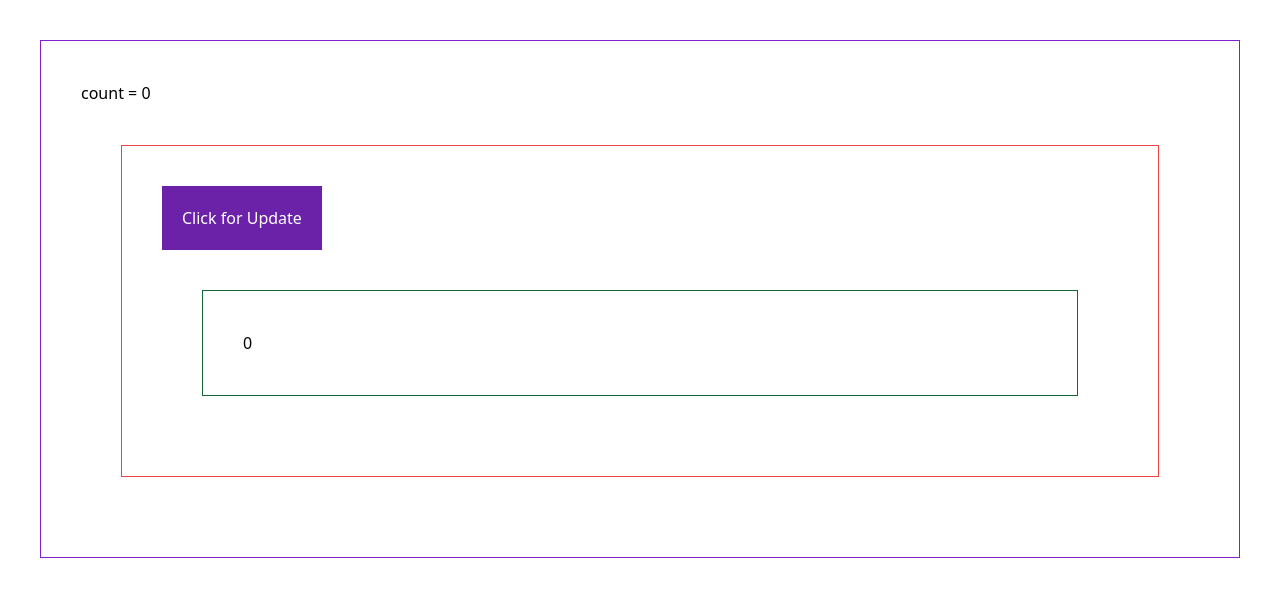
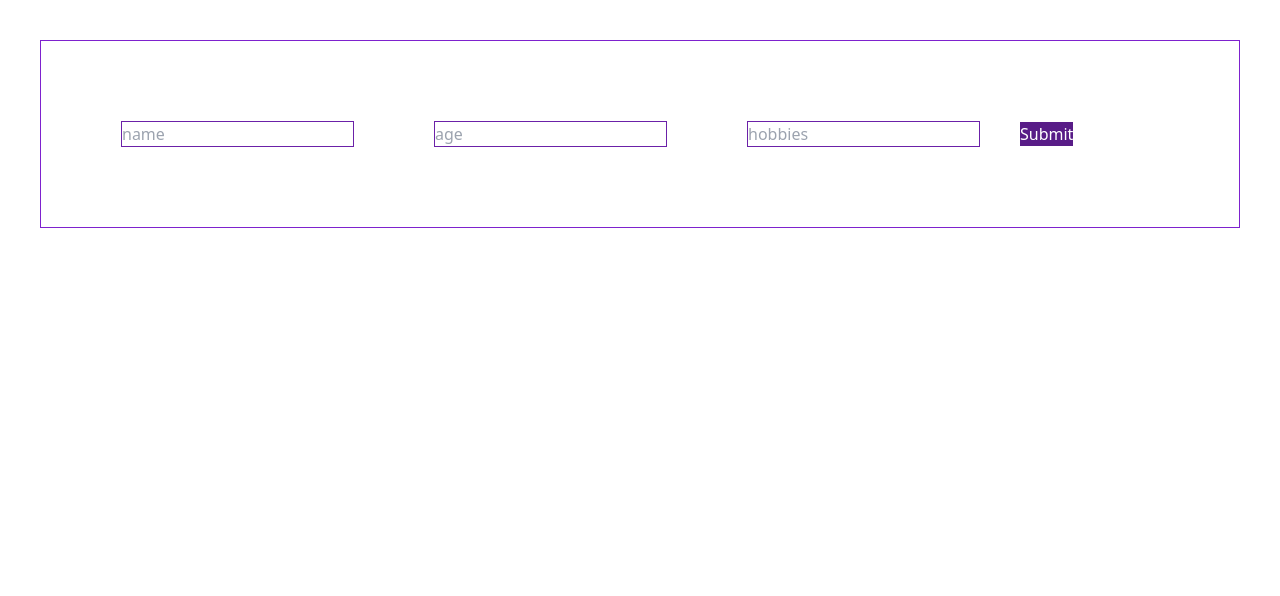
Before and after one commit to Yeakub1/todo-counter, a React (Vite) app: page / in a window 1280 px wide. Shown: the top 596 px of the page. Built offline with nearby package versions, Linux system fonts and the light colour scheme.

Commit message:
UserInfoWithUseState

```diff
--- a/src/App.tsx
+++ b/src/App.tsx
@@ -1,12 +1,12 @@
 import { useState } from "react";
 import CounterWithFuncationComponent from "./components/CounterWithFuncation";
+import UserInfoWithUseState from "./components/UserInfoWithUseState";
 
 function App() {
-  const [count, setCount] = useState(0);
+  // const [count, setCount] = useState(0);
   return (
     <div className="border border-purple-700 p-10 m-10">
-      <h1>count = { count}</h1>
-      <CounterWithFuncationComponent count={ count} setCount={setCount} />
+    <UserInfoWithUseState/>
     </div>
   );
 }
--- /dev/null
+++ b/src/components/UserInfoWithUseState.tsx
@@ -0,0 +1,40 @@
+import { useState } from "react";
+
+const UserInfoWithUseState = () => {
+  const [user, setUser] = useState({ name: "", age: "0", hobbies: [] });
+
+  return (
+    <form>
+      <input
+        onChange={(e) => setUser({ ...user, name: e.target.value })}
+        className="border border-purple-800 m-10"
+        type="text"
+        name="name"
+        id="name"
+        placeholder="name"
+      />
+      <input
+        onChange={(e) => setUser({ ...user, age: e.target.value })}
+        className="border border-purple-800 m-10"
+        type="number"
+        name="age"
+        id="age"
+        placeholder="age"
+      />
+      <input
+        onChange={(e) => setUser({ ...user, hobbies: [...user.hobbies, e.target.value ]})}
+        className="border border-purple-800 m-10"
+        type="text"
+        name="hobbies"
+        id="hobbies"
+        placeholder="hobbies"
+      />
+      <input
+        className="btn bg-purple-900 text-white"
+        type="submit"
+        value="Submit"
+      />
+    </form>
+  );
+};
+export default UserInfoWithUseState;
```
